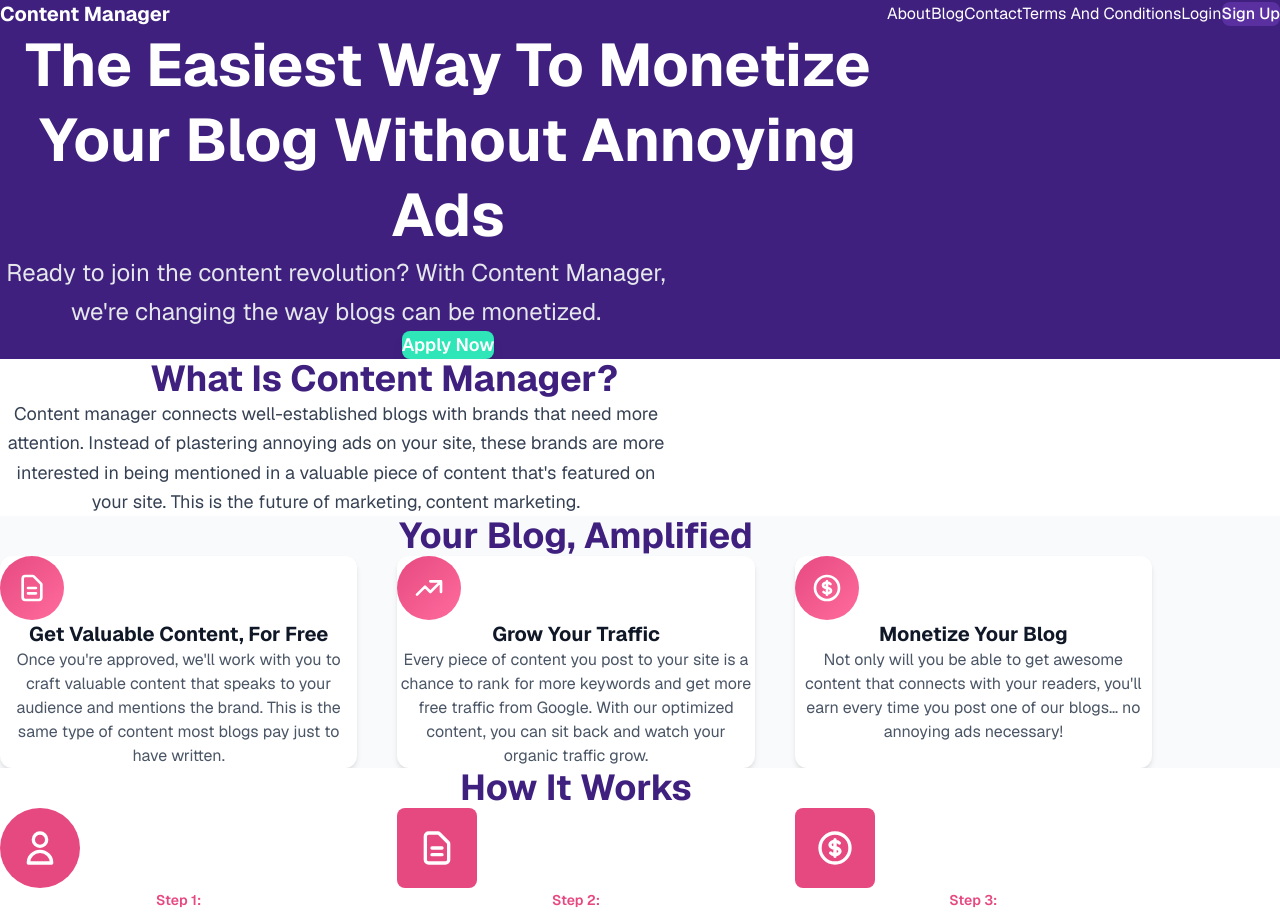
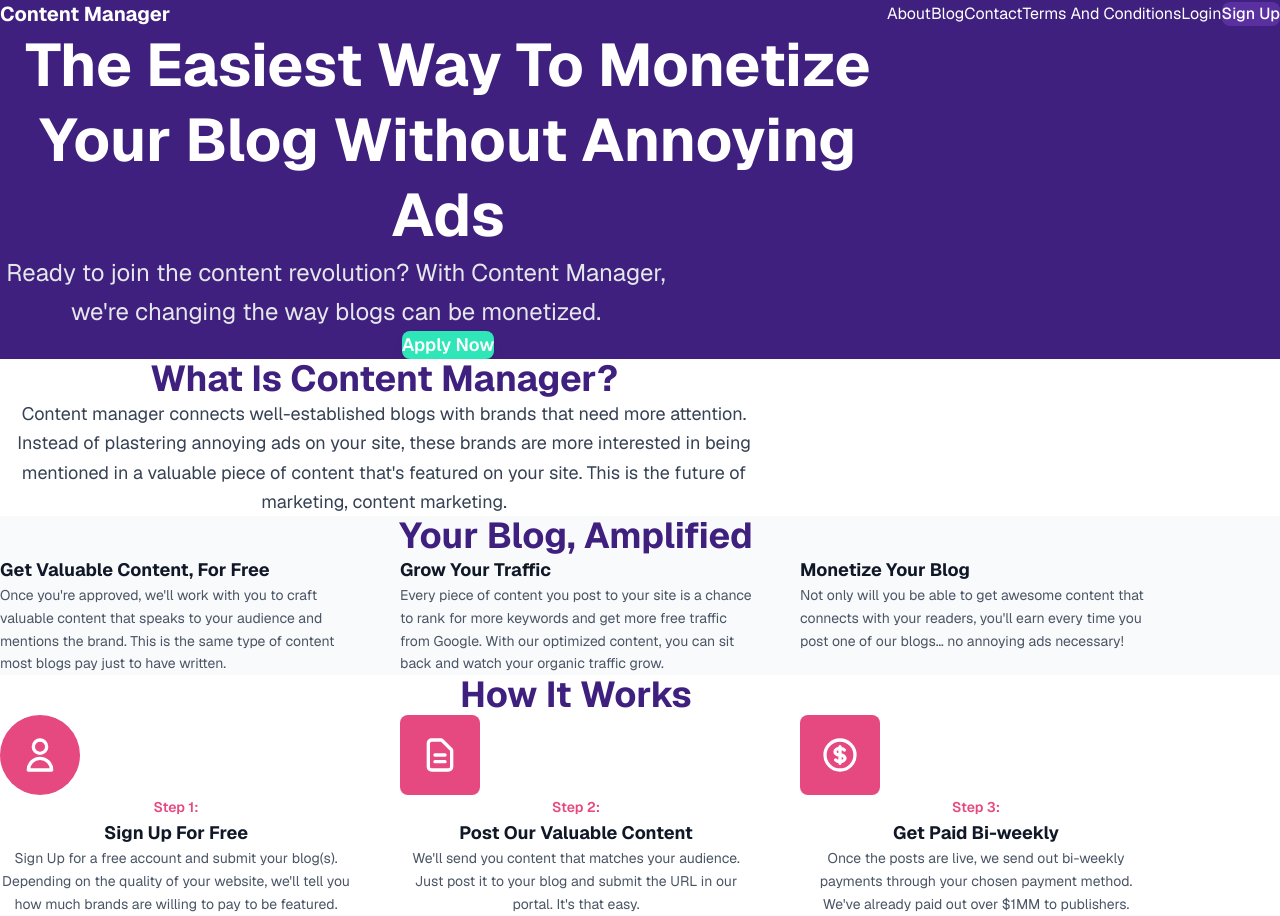
Before and after one commit to ESRAILHAQUE/publisherauthority-frontend, a Next.js app: page / in a window 1280 px wide. Shown: the top 916 px of the page. Built offline with nearby package versions, Linux system fonts and the light colour scheme.

Commit message:
Design: Simplify homepage - remove card components, clean text layout, left-aligned content

```diff
--- a/app/page.tsx
+++ b/app/page.tsx
@@ -3,8 +3,6 @@
 import React from 'react';
 import { Header } from '@/components/layout/Header';
 import { Footer } from '@/components/layout/Footer';
-import { Button } from '@/components/shared/Button';
-import { Card } from '@/components/shared/Card';
 import Link from 'next/link';
 
 export default function HomePage() {
@@ -40,7 +38,7 @@
             <h2 className="text-3xl md:text-4xl font-bold text-[#3F207F] mb-6">
               What Is Content Manager?
             </h2>
-            <p className="text-lg text-gray-700 leading-relaxed max-w-2xl mx-auto">
+            <p className="text-base md:text-lg text-gray-700 leading-relaxed">
               Content manager connects well-established blogs with brands that need more attention.
               Instead of plastering annoying ads on your site, these brands are more interested in being
               mentioned in a valuable piece of content that's featured on your site. This is the future
@@ -57,46 +55,31 @@
             <h2 className="text-3xl md:text-4xl font-bold text-[#3F207F] text-center mb-12">
               Your Blog, Amplified
             </h2>
-            <div className="grid grid-cols-1 md:grid-cols-3 gap-8 lg:gap-10">
-              <Card hover className="text-center">
-                <div className="w-16 h-16 bg-gradient-to-br from-[#E64980] to-[#FF6B9D] rounded-full flex items-center justify-center mx-auto mb-4">
-                  <svg className="w-8 h-8 text-white" fill="none" stroke="currentColor" viewBox="0 0 24 24">
-                    <path strokeLinecap="round" strokeLinejoin="round" strokeWidth={2} d="M9 12h6m-6 4h6m2 5H7a2 2 0 01-2-2V5a2 2 0 012-2h5.586a1 1 0 01.707.293l5.414 5.414a1 1 0 01.293.707V19a2 2 0 01-2 2z" />
-                  </svg>
-                </div>
-                <h3 className="text-xl font-bold text-gray-900 mb-3">Get Valuable Content, For Free</h3>
-                <p className="text-gray-600">
+            <div className="grid grid-cols-1 md:grid-cols-3 gap-12">
+              <div className="text-left">
+                <h3 className="text-lg font-bold text-gray-900 mb-3">Get Valuable Content, For Free</h3>
+                <p className="text-sm text-gray-600 leading-relaxed">
                   Once you're approved, we'll work with you to craft valuable content that speaks to your
                   audience and mentions the brand. This is the same type of content most blogs pay just to have written.
                 </p>
-              </Card>
+              </div>
 
-              <Card hover className="text-center">
-                <div className="w-16 h-16 bg-gradient-to-br from-[#E64980] to-[#FF6B9D] rounded-full flex items-center justify-center mx-auto mb-4">
-                  <svg className="w-8 h-8 text-white" fill="none" stroke="currentColor" viewBox="0 0 24 24">
-                    <path strokeLinecap="round" strokeLinejoin="round" strokeWidth={2} d="M13 7h8m0 0v8m0-8l-8 8-4-4-6 6" />
-                  </svg>
-                </div>
-                <h3 className="text-xl font-bold text-gray-900 mb-3">Grow Your Traffic</h3>
-                <p className="text-gray-600">
+              <div className="text-left">
+                <h3 className="text-lg font-bold text-gray-900 mb-3">Grow Your Traffic</h3>
+                <p className="text-sm text-gray-600 leading-relaxed">
                   Every piece of content you post to your site is a chance to rank for more keywords and
                   get more free traffic from Google. With our optimized content, you can sit back and watch
                   your organic traffic grow.
                 </p>
-              </Card>
+              </div>
 
-              <Card hover className="text-center">
-                <div className="w-16 h-16 bg-gradient-to-br from-[#E64980] to-[#FF6B9D] rounded-full flex items-center justify-center mx-auto mb-4">
-                  <svg className="w-8 h-8 text-white" fill="none" stroke="currentColor" viewBox="0 0 24 24">
-                    <path strokeLinecap="round" strokeLinejoin="round" strokeWidth={2} d="M12 8c-1.657 0-3 .895-3 2s1.343 2 3 2 3 .895 3 2-1.343 2-3 2m0-8c1.11 0 2.08.402 2.599 1M12 8V7m0 1v8m0 0v1m0-1c-1.11 0-2.08-.402-2.599-1M21 12a9 9 0 11-18 0 9 9 0 0118 0z" />
-                  </svg>
-                </div>
-                <h3 className="text-xl font-bold text-gray-900 mb-3">Monetize Your Blog</h3>
-                <p className="text-gray-600">
+              <div className="text-left">
+                <h3 className="text-lg font-bold text-gray-900 mb-3">Monetize Your Blog</h3>
+                <p className="text-sm text-gray-600 leading-relaxed">
                   Not only will you be able to get awesome content that connects with your readers,
                   you'll earn every time you post one of our blogs… no annoying ads necessary!
                 </p>
-              </Card>
+              </div>
             </div>
           </div>
         </div>
@@ -109,50 +92,50 @@
             <h2 className="text-3xl md:text-4xl font-bold text-[#3F207F] text-center mb-12">
               How It Works
             </h2>
-            <div className="grid grid-cols-1 md:grid-cols-3 gap-8 lg:gap-10">
+            <div className="grid grid-cols-1 md:grid-cols-3 gap-12">
               <div className="text-center">
-                <div className="w-20 h-20 bg-[#E64980] rounded-full flex items-center justify-center mx-auto mb-6 transform hover:scale-110 transition-transform duration-300">
+                <div className="w-20 h-20 bg-[#E64980] rounded-full flex items-center justify-center mx-auto mb-6">
                   <svg className="w-10 h-10 text-white" fill="none" stroke="currentColor" viewBox="0 0 24 24">
                     <path strokeLinecap="round" strokeLinejoin="round" strokeWidth={2} d="M16 7a4 4 0 11-8 0 4 4 0 018 0zM12 14a7 7 0 00-7 7h14a7 7 0 00-7-7z" />
                   </svg>
                 </div>
                 <div className="mb-4">
                   <span className="text-sm font-semibold text-[#E64980]">Step 1:</span>
-                  <h3 className="text-xl font-bold text-gray-900 mt-2">Sign Up For Free</h3>
+                  <h3 className="text-lg font-bold text-gray-900 mt-2">Sign Up For Free</h3>
                 </div>
-                <p className="text-gray-600">
+                <p className="text-sm text-gray-600 leading-relaxed">
                   Sign Up for a free account and submit your blog(s). Depending on the quality of your
                   website, we'll tell you how much brands are willing to pay to be featured.
                 </p>
               </div>
 
               <div className="text-center">
-                <div className="w-20 h-20 bg-[#E64980] rounded-lg flex items-center justify-center mx-auto mb-6 transform hover:scale-110 transition-transform duration-300">
+                <div className="w-20 h-20 bg-[#E64980] rounded-lg flex items-center justify-center mx-auto mb-6">
                   <svg className="w-10 h-10 text-white" fill="none" stroke="currentColor" viewBox="0 0 24 24">
                     <path strokeLinecap="round" strokeLinejoin="round" strokeWidth={2} d="M9 12h6m-6 4h6m2 5H7a2 2 0 01-2-2V5a2 2 0 012-2h5.586a1 1 0 01.707.293l5.414 5.414a1 1 0 01.293.707V19a2 2 0 01-2 2z" />
                   </svg>
                 </div>
                 <div className="mb-4">
                   <span className="text-sm font-semibold text-[#E64980]">Step 2:</span>
-                  <h3 className="text-xl font-bold text-gray-900 mt-2">Post Our Valuable Content</h3>
+                  <h3 className="text-lg font-bold text-gray-900 mt-2">Post Our Valuable Content</h3>
                 </div>
-                <p className="text-gray-600">
+                <p className="text-sm text-gray-600 leading-relaxed">
                   We'll send you content that matches your audience. Just post it to your blog and submit
                   the URL in our portal. It's that easy.
                 </p>
               </div>
 
               <div className="text-center">
-                <div className="w-20 h-20 bg-[#E64980] rounded-lg flex items-center justify-center mx-auto mb-6 transform hover:scale-110 transition-transform duration-300">
+                <div className="w-20 h-20 bg-[#E64980] rounded-lg flex items-center justify-center mx-auto mb-6">
                   <svg className="w-10 h-10 text-white" fill="none" stroke="currentColor" viewBox="0 0 24 24">
                     <path strokeLinecap="round" strokeLinejoin="round" strokeWidth={2} d="M12 8c-1.657 0-3 .895-3 2s1.343 2 3 2 3 .895 3 2-1.343 2-3 2m0-8c1.11 0 2.08.402 2.599 1M12 8V7m0 1v8m0 0v1m0-1c-1.11 0-2.08-.402-2.599-1M21 12a9 9 0 11-18 0 9 9 0 0118 0z" />
                   </svg>
                 </div>
                 <div className="mb-4">
                   <span className="text-sm font-semibold text-[#E64980]">Step 3:</span>
-                  <h3 className="text-xl font-bold text-gray-900 mt-2">Get Paid Bi-weekly</h3>
+                  <h3 className="text-lg font-bold text-gray-900 mt-2">Get Paid Bi-weekly</h3>
                 </div>
-                <p className="text-gray-600">
+                <p className="text-sm text-gray-600 leading-relaxed">
                   Once the posts are live, we send out bi-weekly payments through your chosen payment method.
                   We've already paid out over $1MM to publishers.
                 </p>
@@ -169,7 +152,7 @@
             <h2 className="text-3xl md:text-4xl font-bold text-[#3F207F] mb-6">
               How Much Can You Make?
             </h2>
-            <p className="text-lg text-gray-700 leading-relaxed">
+            <p className="text-base md:text-lg text-gray-700 leading-relaxed">
               Your earnings depend on the quality of your blog and the amount of posts you accept.
               The more established your blog, the more the advertisers are willing to pay to be featured.
               The more content you accept, the more you can get paid!
@@ -178,7 +161,7 @@
         </div>
       </section>
 
-      {/* Start Earning Today Section - WHITE BACKGROUND */}
+      {/* Start Earning Today Section */}
       <section className="py-16 md:py-24 bg-white">
         <div className="container mx-auto px-4">
           <div className="max-w-3xl mx-auto text-center space-y-4">
@@ -200,7 +183,7 @@
         </div>
       </section>
 
-      {/* FAQ Section - Direct Q&A format */}
+      {/* FAQ Section */}
       <section className="py-16 md:py-24 bg-white">
         <div className="container mx-auto px-4">
           <div className="max-w-4xl mx-auto">
```
Also changed, not shown: app/blog/page.tsx (+73 -45 lines).
